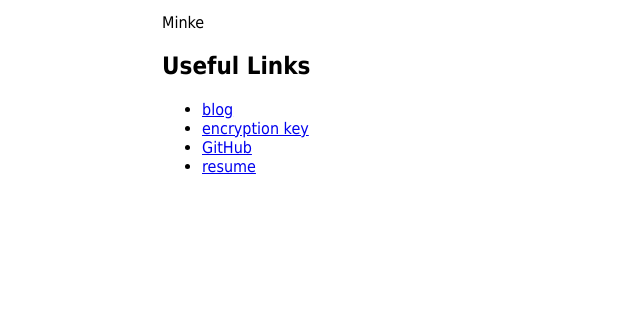
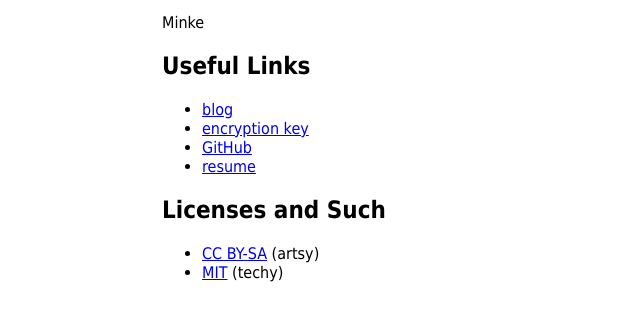
Before and after one commit to minkezhang/minkezhang.github.io, a plain HTML site: page index.html in a window 1280 px wide. Shown: the part 103-424 px from the top of the page, without its empty margins (198-838 px from the left). Drawn offline with Linux system fonts and the light colour scheme.

Commit message:
Add licenses.

```diff
--- a/index.html
+++ b/index.html
@@ -1,4 +1,3 @@
-
 <!DOCTYPE html>
 <html>
 <head>
@@ -27,5 +26,11 @@
 <li><a href="https://docs.google.com/document/d/1y3UFSHwukfZweImYJoFzw4xcLQhYZPTwMdXer5ApWDE">resume</a></li>
 </ul>
 
+<h2>Licenses and Such</h2>
+<ul>
+<li><a href="cc/">CC BY-SA</a> (artsy)</li>
+<li><a href="mit/">MIT</a> (techy)</li>
+</ul>
+
 </body>
 </html>
```
